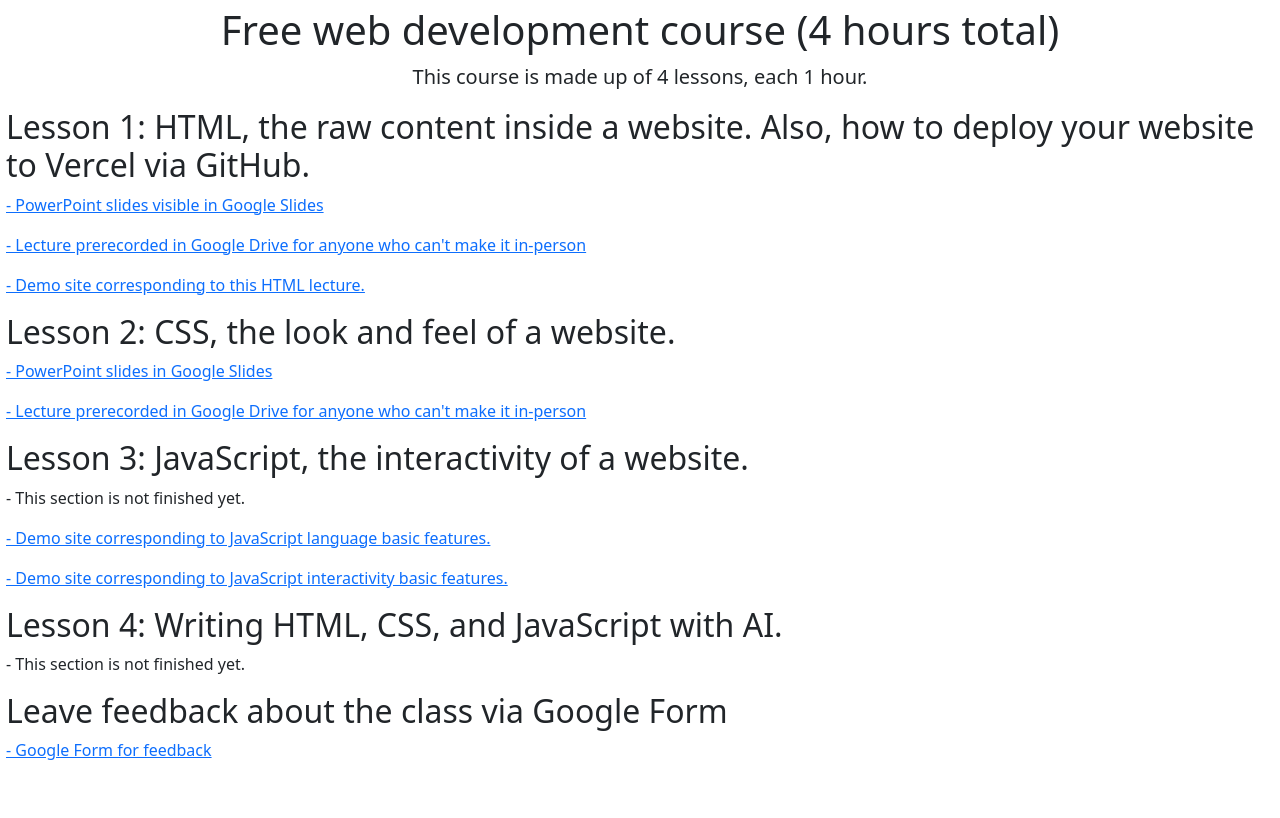
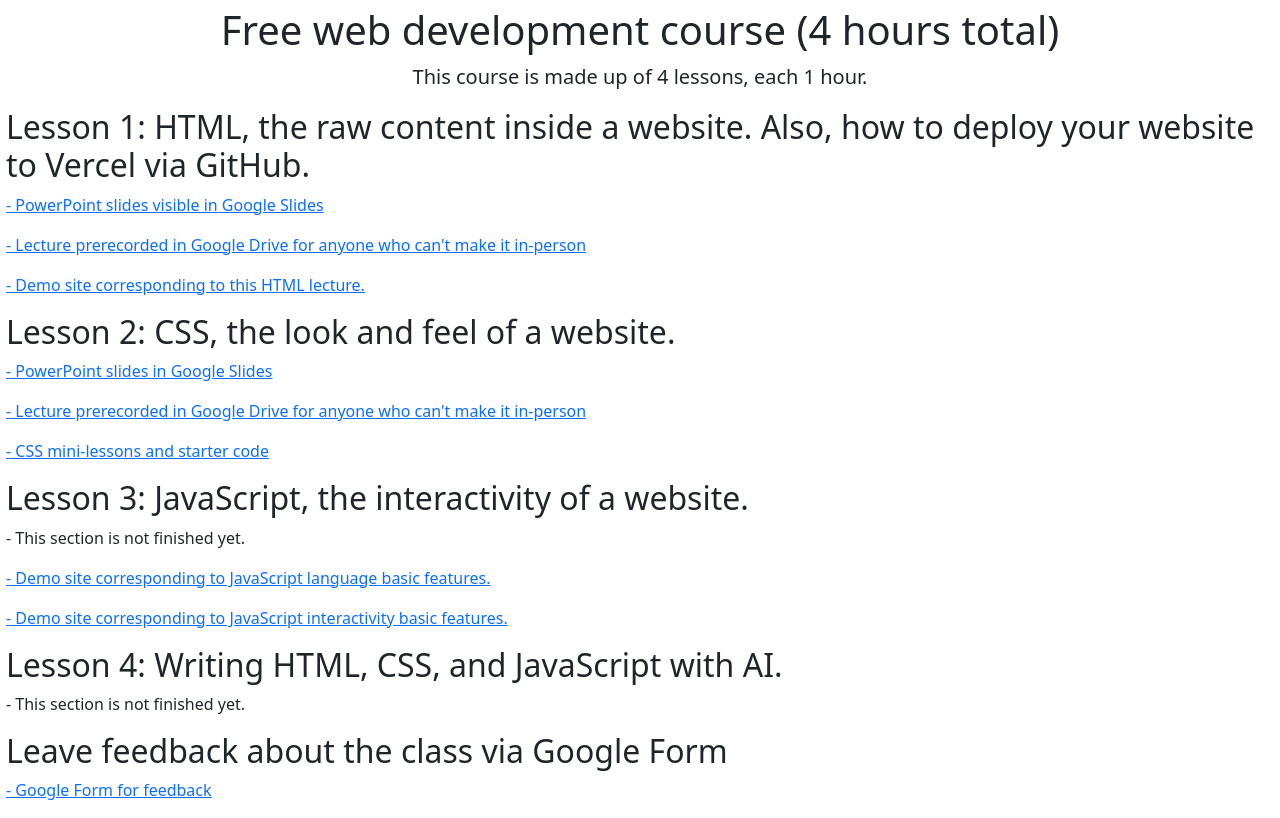
Before and after one commit to JohnReedLOL/website-for-web-class, a plain HTML site: page index.html in a window 1280 px wide. Drawn offline with nearby package versions, Linux system fonts and the light colour scheme.

Commit message:
Update index.html

```diff
--- a/index.html
+++ b/index.html
@@ -16,6 +16,9 @@
     <h2>Lesson 2: CSS, the look and feel of a website.</h2>
 <p><a href='https://docs.google.com/presentation/d/1kGELCWWbHenrqGW_jNrYw8J58qI4HwleGDPmm5WhcRQ/edit?usp=sharing'>- PowerPoint slides in Google Slides</a></p>
     <p><a href='https://drive.google.com/file/d/1fz0alHXwOjGMpFIMDyBoDKLuIxJdxefy/view?usp=sharing'>- Lecture prerecorded in Google Drive for anyone who can't make it in-person</a></p>
+
+<p><a href='https://website-for-css-lecture.vercel.app/'>- CSS mini-lessons and starter code</a></p>
+
     <h2>Lesson 3: JavaScript, the interactivity of a website.</h2>
 
     <p>- This section is not finished yet.</p>
```
